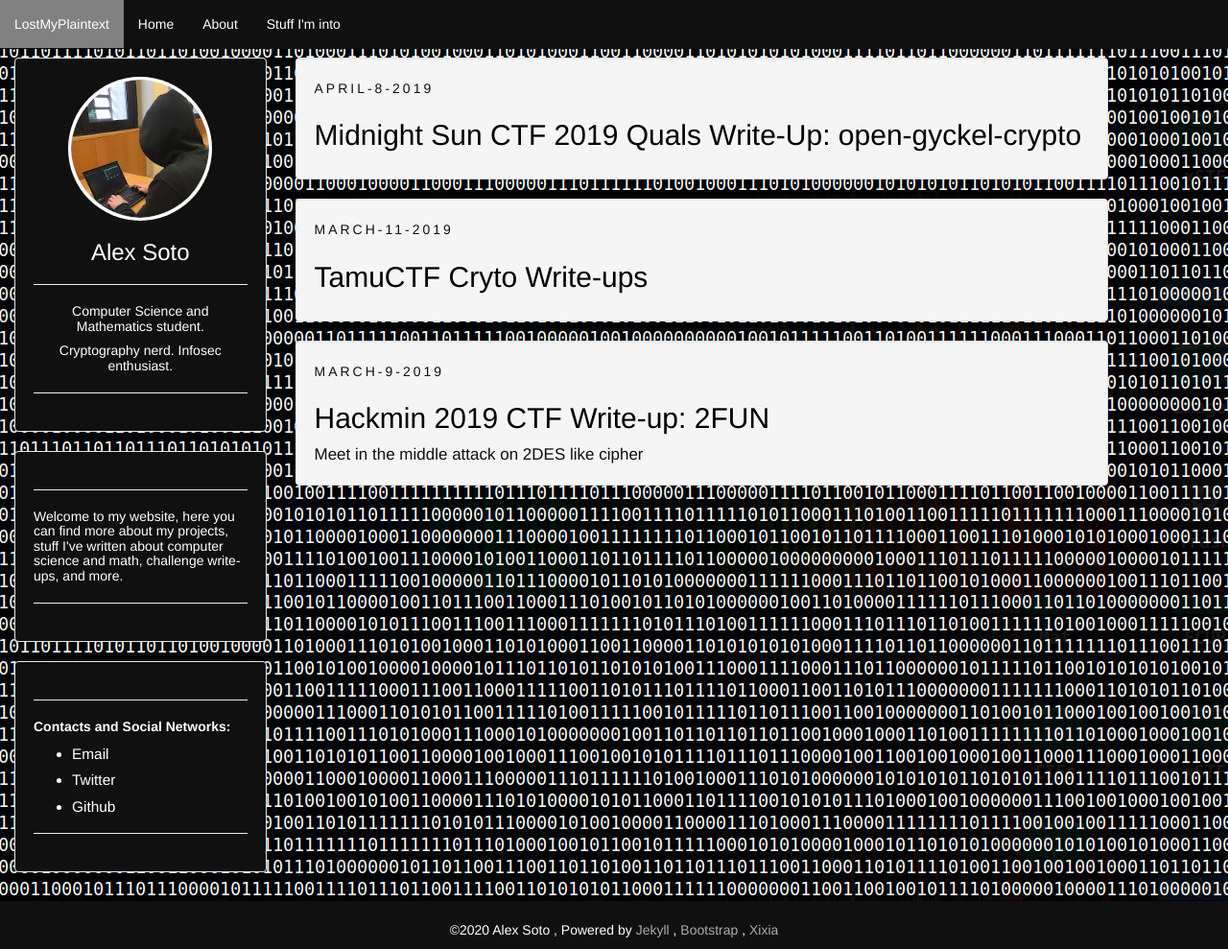
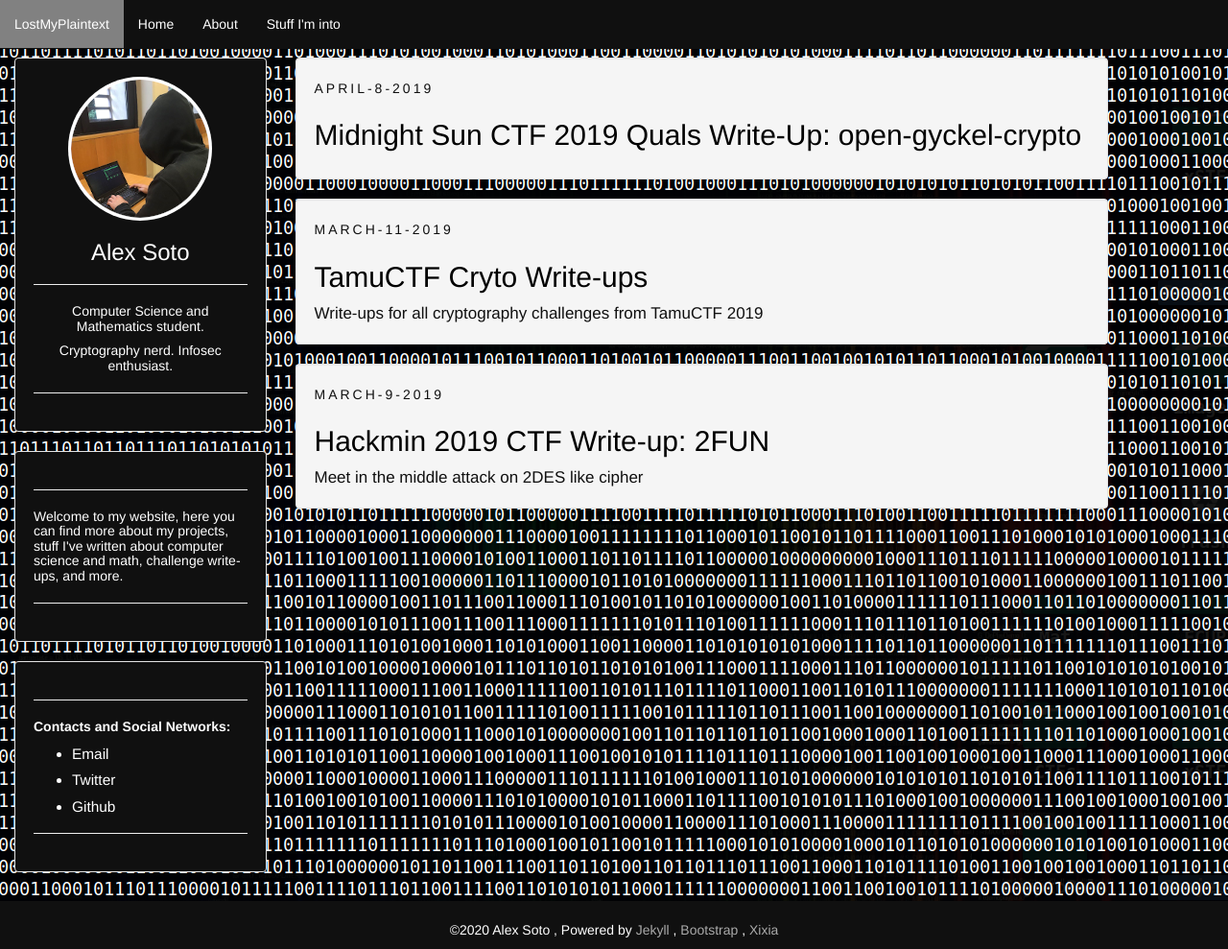
Before and after one commit to 0xA2/0xA2.github.io, a Jekyll site: the page built from index.html, in a window 1280 px wide and 989 px high. Shown: the whole window at 96% size. Built offline with Jekyll 4.4.1, drawn with Linux system fonts in a browser that asks for light colours; the list of posts is cut into pages by our own code.

Commit message:
Update 2019-03-11-TamuCTFCryptoWriteUps.markdown

```diff
--- a/_posts/2019-03-11-TamuCTFCryptoWriteUps.markdown
+++ b/_posts/2019-03-11-TamuCTFCryptoWriteUps.markdown
@@ -1,6 +1,7 @@
 ---
 layout: post
 title: "TamuCTF Cryto Write-ups"
+description: "Write-ups for all cryptography challenges from TamuCTF 2019"
 ---
   <body>
 
```
